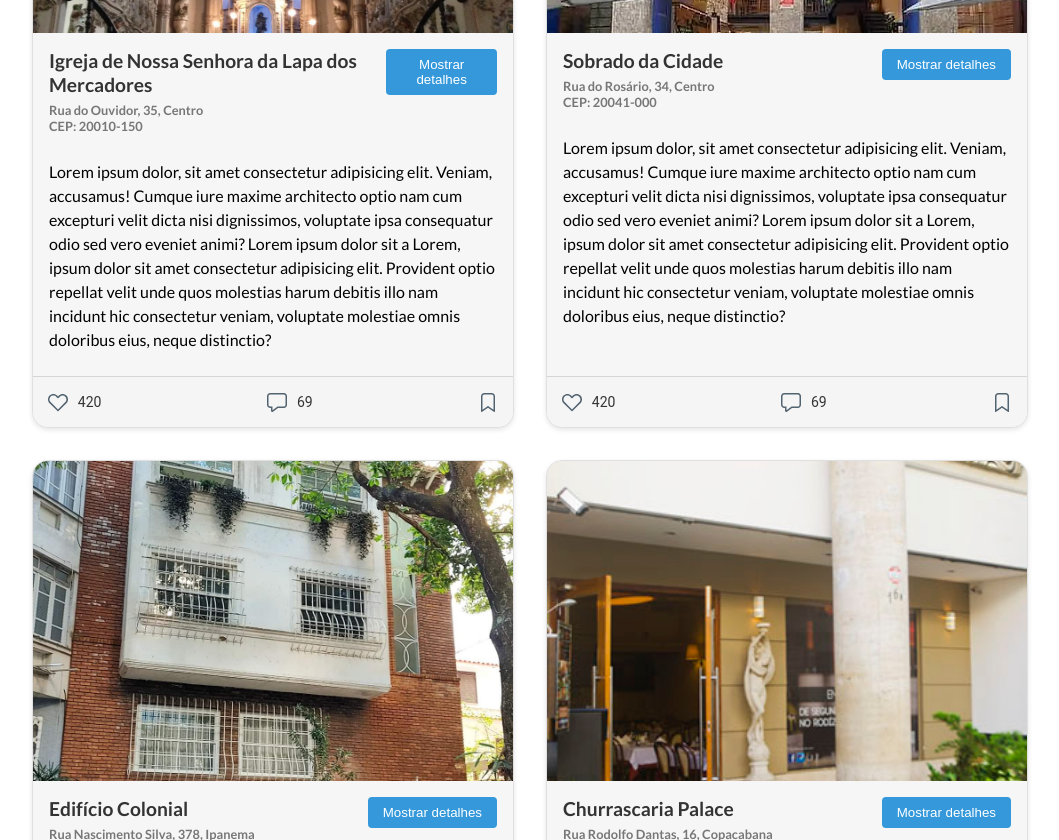
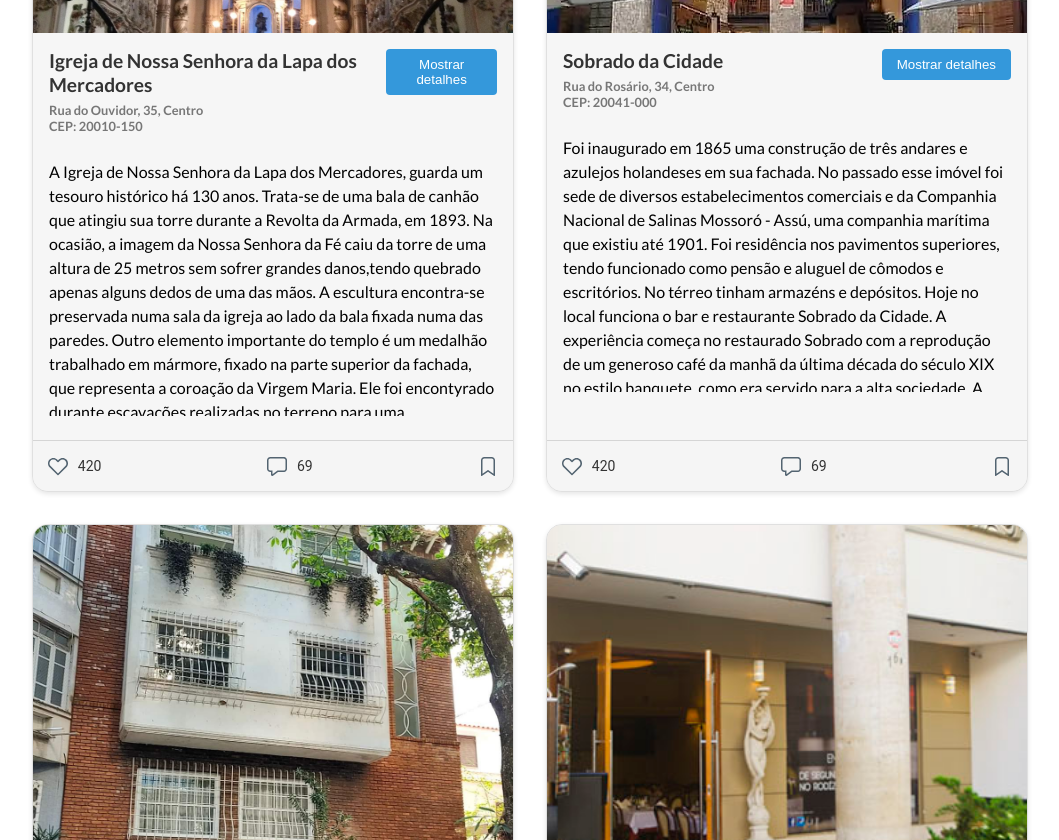
Before and after one commit to fseda/nexus-app, a React (Create React App) app: page / in a window 1280 px wide. Shown: the part 1960-2800 px from the top of the page, without its empty margins (110-1169 px from the left). Built offline with nearby package versions, Linux system fonts and the light colour scheme.

Commit message:
adicionar descricoes

```diff
--- a/src/App.js
+++ b/src/App.js
@@ -74,7 +74,12 @@ function App() {
       likes: 420,
       comments: 99,
       coordinates: [-22.985298, -43.202795],
-      description: `Lorem ipsum dolor, sit amet consectetur adipisicing elit. Veniam, accusamus! Cumque iure maxime architecto optio nam cum excepturi velit dicta nisi dignissimos, voluptate ipsa consequatur odio sed vero eveniet animi? Lorem ipsum dolor sit a Lorem, ipsum dolor sit amet consectetur adipisicing elit. Provident optio repellat velit unde quos molestias harum debitis illo nam incidunt hic consectetur veniam, voluptate molestiae omnis doloribus eius, neque distinctio? Lorem ipsum dolor sit amet, consectetur adipisicing elit. Earum in quia facere numquam delectus dolorum, rem inventore molestias velit cum beatae non debitis, quisquam, et facilis deleniti nemo ad officia. Cum sociis natoque penatibus et justo consequ  atur magnis dis parturient montes, nascetur ridiculus mus. Nulla dui. Fusce feugiat malesuada odio. Morbi nunc odio, gravida at, cursus nec, luctus a, lorem. Maecenas tristique orci ac sem. Duis ultricies pharetra magna. Donec accumsan malesuada orci. Donec sit amet eros. Lorem ipsum dolor sit amet, consectetuer adipiscing elit. Mauris fermentum dictum magna. Sed laoreet aliquam leo. Ut tellus dolor, dapibus eget, elementum vel, cursus eleifend, elit.`,
+      description: `Foi projetado em 1978 por Mauro Neves Nogueira e pelo arquiteto Luiz Paulo Conde (1934-2015), prefeito do Rio de Janeiro entre os anos de 1997 a 2000. Sua construção foi realizada pela Griner Engenheiros Construtores. Em 1981 o prédio foi concluído recebendo o nome de seu proprietário na época, a Atlântica Boavista Imobiliária.
+      Apesar de ser um edifício alto apenas quatro andares são destinados aos apartamentos. Nos dois primeiros ficam a garagem, play e academia.
+      O grande destaque são os cobogós usados na garagem, fachada e nas varandas de todas as unidades. O cobogó escolhido foi o hexaédrico cerâmico de dez centímetros, que atua como elemento vazado com a finalidade de iluminar e ventilar. Nesse caso ele também serve como revestimento, tornando-se assim, o grande protagonista do Atlântica Boavista.
+      Lembrando que o cobogó nasceu na década de 1920, em Recife, e seu nome surgiu a partir da junção das primeiras sílabas dos sobrenomes de seus criadores: o português
+      Amadeu Oliveira Coimbra, o alemão Ernesto August Boeckmann e o brasileiro Antônio de Góis.
+`,
       additionalPhotos: [
         'edificioipanema.png',
         'edificioipanema.png',
@@ -145,7 +150,10 @@ function App() {
       likes: 420,
       comments: 69,
       coordinates: [-22.952075, -43.338358],
-      description: `Lorem ipsum dolor, sit amet consectetur adipisicing elit. Veniam, accusamus! Cumque iure maxime architecto optio nam cum excepturi velit dicta nisi dignissimos, voluptate ipsa consequatur odio sed vero eveniet animi? Lorem ipsum dolor sit a Lorem, ipsum dolor sit amet consectetur adipisicing elit. Provident optio repellat velit unde quos molestias harum debitis illo nam incidunt hic consectetur veniam, voluptate molestiae omnis doloribus eius, neque distinctio?`,
+      description: `A Igreja de Nossa Senhora da Lapa dos Mercadores, guarda um tesouro histórico há 130 anos. Trata-se de uma bala de canhão que atingiu sua torre durante a Revolta da Armada, em 1893. Na ocasião, a imagem da Nossa Senhora da Fé caiu da torre de uma altura de 25 metros sem sofrer grandes danos,tendo quebrado apenas alguns dedos de uma das mãos.
+      A escultura encontra-se preservada numa sala da igreja ao lado da bala fixada numa das paredes. Outro elemento importante do templo é um medalhão trabalhado em mármore, fixado na parte superior da fachada, que representa a coroação da Virgem Maria. Ele foi encontyrado durante escavações realizadas no terreno para uma remodulação da igreja no século XIX.
+      Essa contrução foi inaugurada em 1750,estava fechada desde 2020 e em maio de 2023 reabriu as portas aos fiéis e ao público graças ao empenho do Cláudio André Castro, nomeado Comissário Administrativo da Irmandade dos Mercadores.
+`,
       additionalPhotos: [
         'igreja-nossa-senhora/igreja.png',
         'igreja-nossa-senhora/igreja.png',
@@ -164,7 +172,12 @@ function App() {
       likes: 420,
       comments: 69,
       coordinates: [-22.952075, -43.338358],
-      description: `Lorem ipsum dolor, sit amet consectetur adipisicing elit. Veniam, accusamus! Cumque iure maxime architecto optio nam cum excepturi velit dicta nisi dignissimos, voluptate ipsa consequatur odio sed vero eveniet animi? Lorem ipsum dolor sit a Lorem, ipsum dolor sit amet consectetur adipisicing elit. Provident optio repellat velit unde quos molestias harum debitis illo nam incidunt hic consectetur veniam, voluptate molestiae omnis doloribus eius, neque distinctio?`,
+      description: `Foi inaugurado em 1865 uma construção de três andares e azulejos holandeses em sua fachada.
+      No passado esse imóvel foi sede de diversos estabelecimentos comerciais e da Companhia Nacional de
+      Salinas Mossoró - Assú, uma companhia marítima que existiu até 1901. Foi residência nos pavimentos superiores, tendo funcionado como pensão e aluguel de cômodos e escritórios. No térreo tinham armazéns e depósitos.
+      Hoje no local funciona o bar e restaurante Sobrado da Cidade. A experiência começa no restaurado Sobrado com a reprodução de um generoso café da manhã da última década do século XIX no estilo banquete, como era servido para a alta sociedade. A imersão no passado é feita através de muitos detalhes de época: trilha sonora, porcelanas, pratarias, talheres e principalmente o cardápio.
+      Destaque para as rabanadas!
+`,
       additionalPhotos: [
         'sobrado-da-cidade/sobrado.png',
         'sobrado-da-cidade/sobrado.png',
@@ -183,7 +196,12 @@ function App() {
       likes: 420,
       comments: 69,
       coordinates: [-22.952075, -43.338358],
-      description: `Lorem ipsum dolor, sit amet consectetur adipisicing elit. Veniam, accusamus! Cumque iure maxime architecto optio nam cum excepturi velit dicta nisi dignissimos, voluptate ipsa consequatur odio sed vero eveniet animi? Lorem ipsum dolor sit a Lorem, ipsum dolor sit amet consectetur adipisicing elit. Provident optio repellat velit unde quos molestias harum debitis illo nam incidunt hic consectetur veniam, voluptate molestiae omnis doloribus eius, neque distinctio?`,
+      description: `O prédio inaugurado em 1938, faz parte do Circuito da Música graças a Renato Russo (1960-1996), seu famoso morador.
+      Ele viveu no apartamento 201 (janelas com grades do meio da fachada) de 1990 até 1996, ano de sua morte. A linda porta de entrada do prédio foi usada na capa de seu disco "Stonewall Celebration" de 1994.
+      Outros quatro discos foram criados nesse endereço. Atualmente, o apartamento do cantor e compositor está fechado. Tudo em seu interior está do jeito que ele deixou: com todos os seus LPs, livros, móveis e documentos.
+      Até hoje os fãs do cantor vão até a porta do Edifício Colonial para replicar a foto da lendária capa do disco de Renato Russo.
+      O Edifício Colonial, ganhou a famosa placa azul de patrimônio cultural da prefeitura do Rio de Janeiro.
+`,
       additionalPhotos: [
         'edificio-colonial/colonial.png',
         'edificio-colonial/colonial.png',
@@ -317,7 +335,13 @@ function App() {
       likes: 420,
       comments: 69,
       coordinates: [-22.952075, -43.338358],
-      description: `Lorem ipsum dolor, sit amet consectetur adipisicing elit. Veniam, accusamus! Cumque iure maxime architecto optio nam cum excepturi velit dicta nisi dignissimos, voluptate ipsa consequatur odio sed vero eveniet animi? Lorem ipsum dolor sit a Lorem, ipsum dolor sit amet consectetur adipisicing elit. Provident optio repellat velit unde quos molestias harum debitis illo nam incidunt hic consectetur veniam, voluptate molestiae omnis doloribus eius, neque distinctio?`,
+      description: `O banqueiro Jorge Brando Barbosa (1919-2002) e sua esposa Odaléa Brando Barbosa (1927-2019) foram morar nesse oásis de tranquilidade no início da década de 1960.
+      O casal comprou a propriedade, construída no século XIX, em 1957. Eles fizeram reformas no imóvel e investiram no paisagismo dos jardins de 12 mil m2 de Mata Atlântica.
+      Viveram nessa casa até o fim de suas vidas. Como não tiveram filhos, foi criado em 2019 o Instituto Brando Barbosa para administrar essa residência e uma coleção de mais de seis mil peças.
+      Dentre elas uma banheira de mármore, que foi de Dona Teresa Cristina, esposa de Dom Pedro II, e que está exposta no banheiro principal do imóvel.
+      A casa vazia já seria motivo para a visitação. O mármore de Carrara do piso foi trazido da Europa e os desenhos geométricos que enfeitam o chão foram criados pelo antigo dono.
+      A espetacular escada em madeira foi esculpida em uma única peça, arrematada pelo casal com o dinheiro da venda de dois apartamentos na Avenida Vieira Souto, em Ipanema.
+`,
       additionalPhotos: [
         'instituto-brando-barbosa/brandobarbosa.png',
         'instituto-brando-barbosa/brandobarbosa.png',
```
